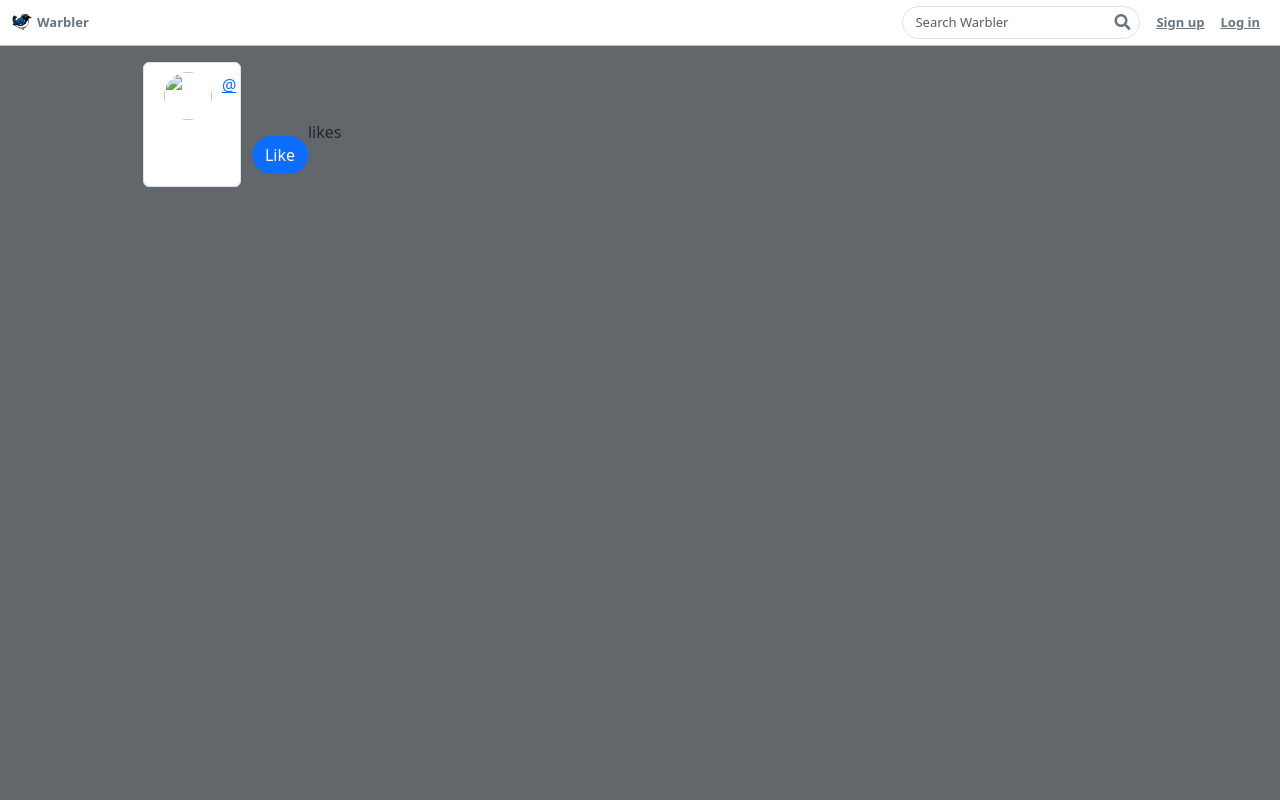
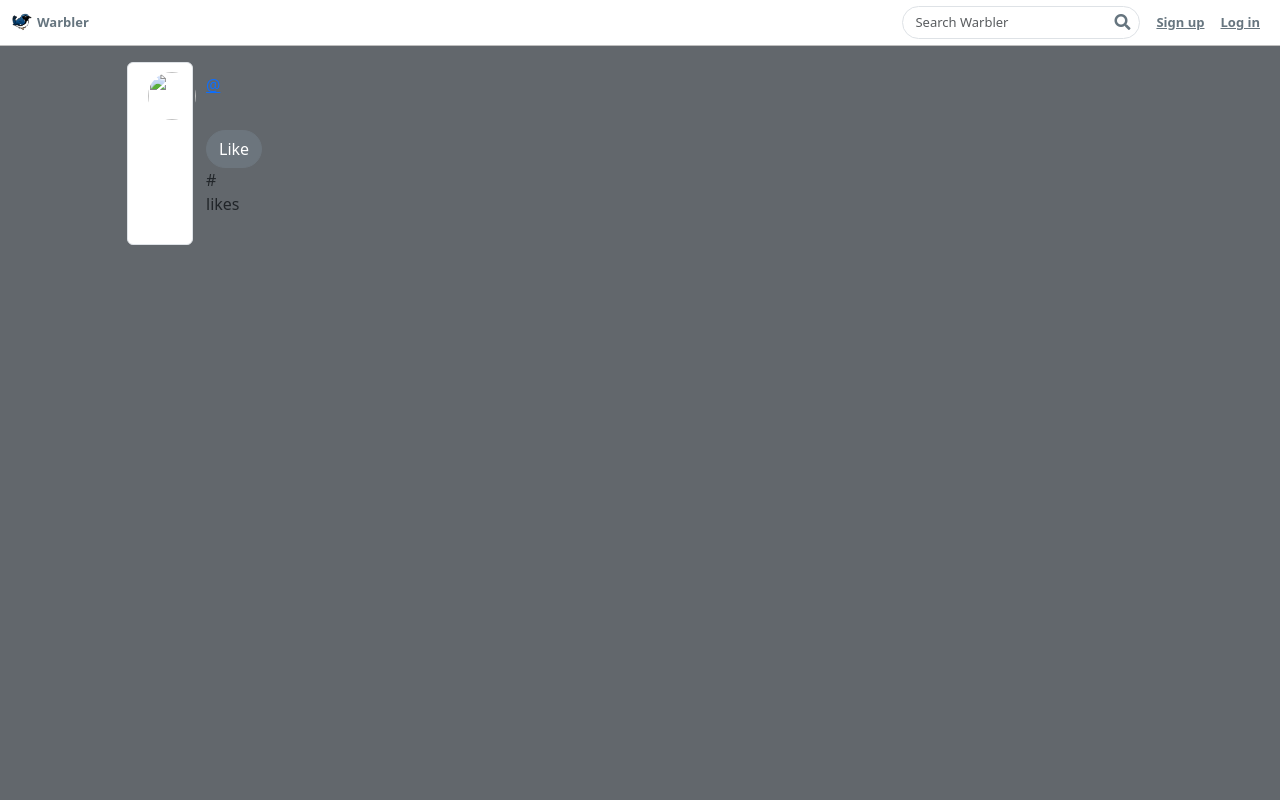
Before and after one commit to DaveyPDev/wobblewobble, a Flask app: template templates/messages/show.html in a window 1280 px wide. Run offline with Flask 2, Linux system fonts and the light colour scheme; the template is opened without the code that fills it, so the values that code supplies are empty; some libraries are stand-ins or nearby versions.

Commit message:
Add files via upload

```diff
--- a/app.py
+++ b/app.py
@@ -410,8 +410,38 @@
 
 
 
+##############################################################################
+# Warble Likes?
 
+@app.route('/warble_like', methods=["POST"])
+def like_warble():
+    user_id = request.form.get('user_id')
+    warble_id = request.form.get('warble_id')
 
+    user = User.query.get(user_id)
+    user.liked_warble_count += 1
+    db.session.comitt()
+
+    like = Like(user_id=user_id, warble_id=warble_id)
+    db.session.add(like)
+    db.session.commit()
+
+    return 'Warble Liked'
+
+@app.route('/unlike_warble', methods=['POST'])
+def unlike_warble():
+    user_id = request.form.get('user_id')
+    warble_id = request.form.get('warble_id')
+
+    user = User.query.get(user_id)
+    user.liked_warbles_count -= 1
+    db.session.commit()
+
+    like = Like.query.filter_by(user_id=user_id, warble_id=warble_id).first()
+    db.session.delete(like)
+    db.session.commit()
+
+    return 'Warble unliked!'
 
 
 ##############################################################################
@@ -433,7 +463,9 @@
                     .limit(100)
                     .all())
 
-        return render_template('home.html', messages=messages)
+        liked_messages = [msg.id for msg in g.user.likes]
+
+        return render_template('home.html', messages=messages, liked_messages=liked_messages)
 
     else:
         return render_template('home-anon.html')
--- a/templates/home.html
+++ b/templates/home.html
@@ -55,9 +55,8 @@
               <button class="
                 btn
                 btn-sm
-                {{'btn-primary' if msg.id in likes else 'btn-secondary'}}"
-              >
-                <i class="fa fa-thumbs-up"></i>
+                {{'btn-primary' if msg.id in likes else 'btn-secondary'}}">
+                <i class="fa fa-thumbs-up{% if liked %} text-primary{% endif %}"></i>
               </button>
             </form>
           </li>
--- a/templates/messages/show.html
+++ b/templates/messages/show.html
@@ -29,18 +29,12 @@
                 {% endif %}
               {% endif %}
             </div>
-            <div class="message">
-              <div class="message-content">
-                <p>{{ message.text }}</p>
-                <div class="message-details">
-                  <p class="message-date">{{ message.timestamp }}</p>
-                  <form class="like-form" action="{{ url_for('liked', id=message.id) }}" method="POST">
-                    <button class="btn btn-primary like-button" type="submit">Like</button>
-                  </form>
-                </div>
-              </div>
-              <p class="message-likes">{{ message.like_count }} likes</p>
-            </div>
+            <p class="single-message">{{ message.text }}</p>
+            <span class="text-muted">{{ message.timestamp.strftime('%d %B %Y') }}</span>
+            <form id="like-form" action="/users/add_like/{{ message.id }}" method="post">
+              <button type="submit" class="btn {% if liked %}btn-primary{% else %}btn-secondary{% endif %}">Like</button>
+            </form>
+            <p> #{{ message.like_count }} likes</p>
           </div>
         </li>
       </ul>
```
